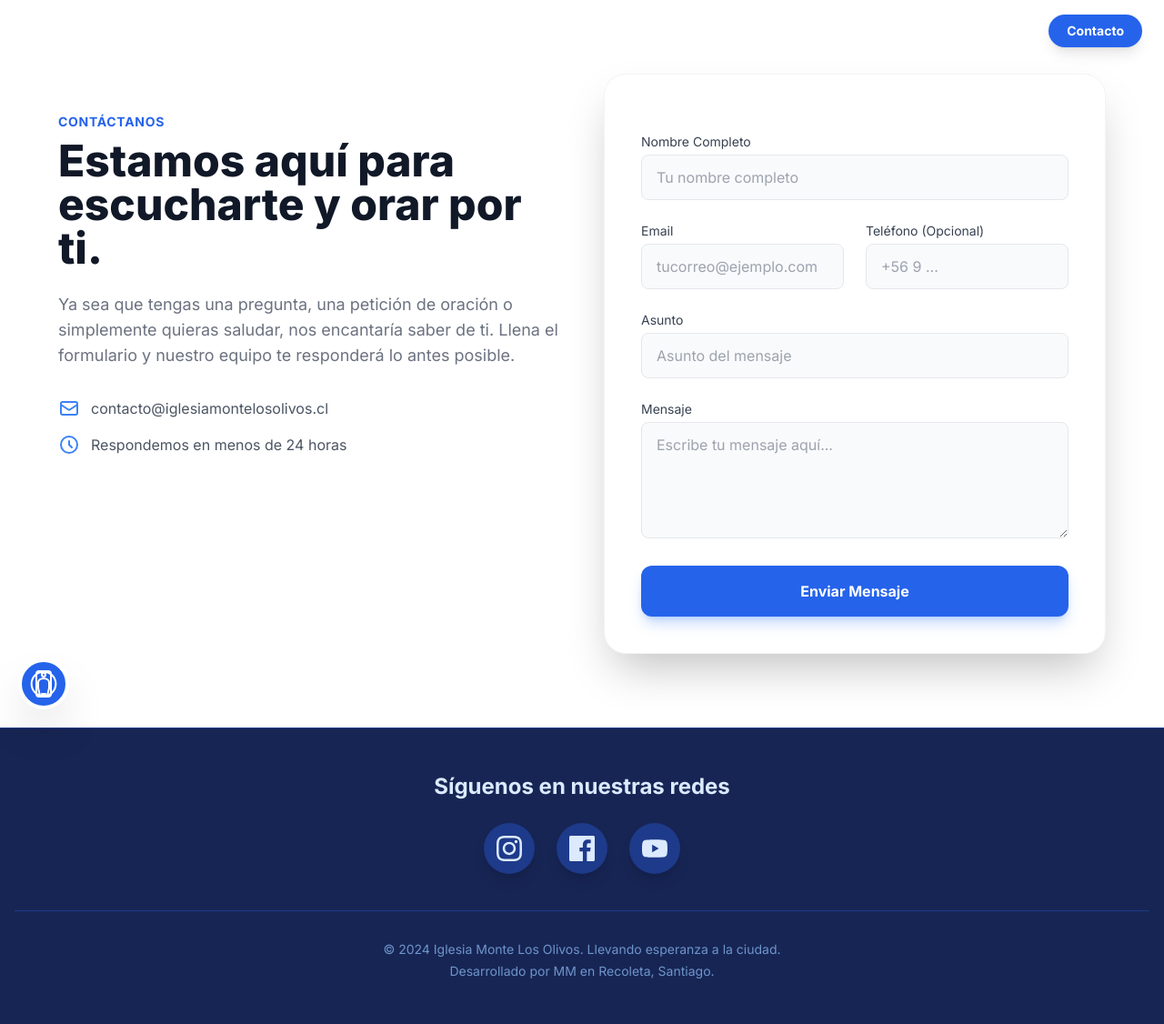
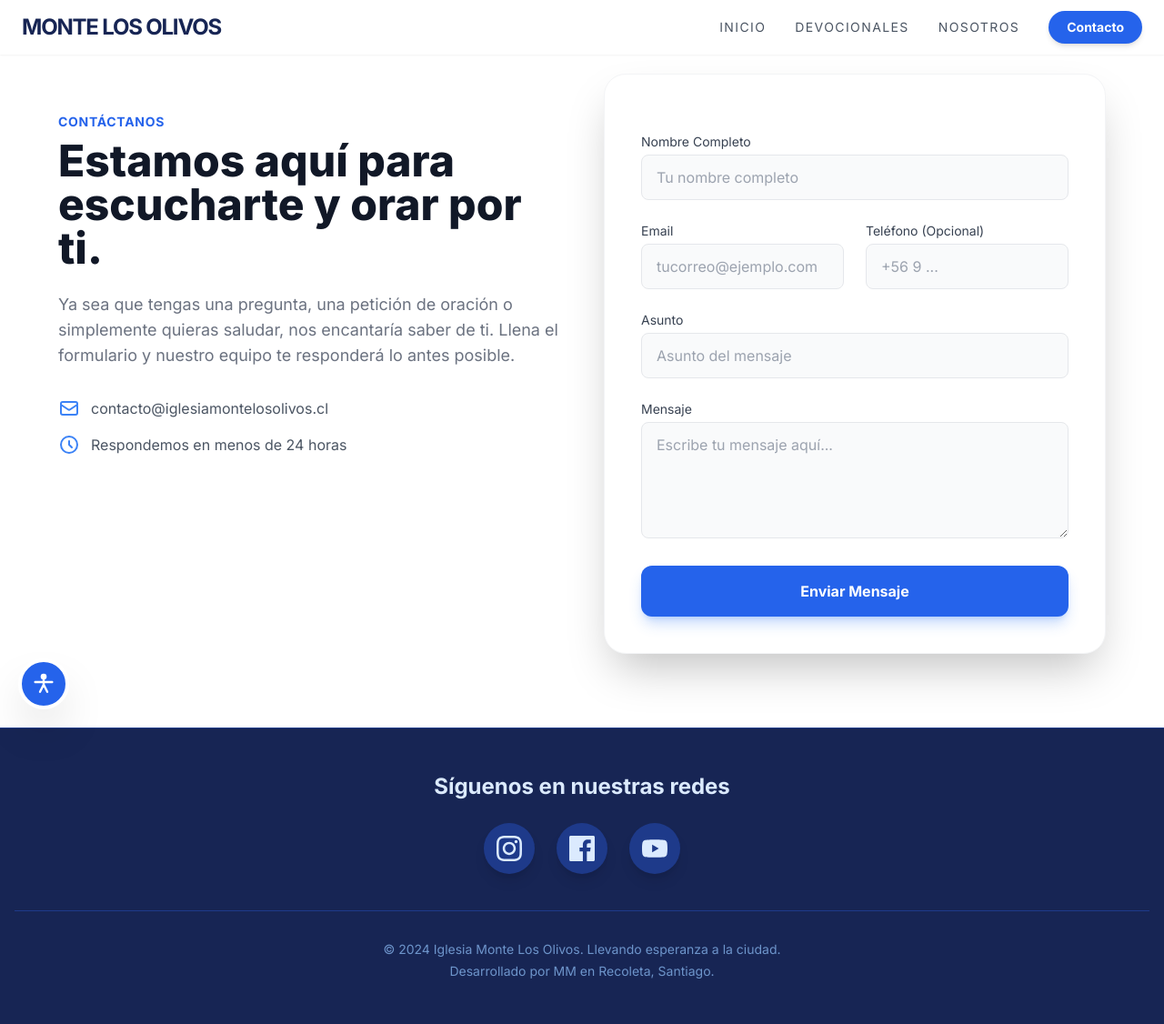
Before and after one commit to Moisescx/iglesia_web, a Django app: page /contacto/ in a window 1280 px wide. Shown: the whole page at 91% size. Run offline with Django 5.2, Linux system fonts and the light colour scheme; some libraries are stand-ins or nearby versions.

Commit message:
Cambios de seguridad

```diff
--- a/web/templates/base.html
+++ b/web/templates/base.html
@@ -29,36 +29,52 @@
 
 <body class="bg-gray-50 dark:bg-gray-900 text-gray-800 dark:text-gray-100 flex flex-col min-h-screen">
 
-    <nav id="navbar" class="fixed w-full z-50 transition-all duration-300 ease-in-out bg-transparent text-white dark:text-gray-100 py-4">
-        <div class="container mx-auto px-6">
+    <nav id="navbar" data-is-home="{% if request.path == '/' %}true{% else %}false{% endif %}" class="fixed w-full z-50 transition-all duration-300 ease-in-out flex items-center
+     {% if request.path == '/' %}
+        bg-transparent text-white py-6
+    {% else %}
+        bg-white/80 backdrop-blur-md shadow-sm text-blue-950 py-3
+    {% endif %}">
+
+        <div class="container mx-auto px-6 w-full">
             <div class="flex justify-between items-center">
 
                 <a href="{% url 'inicio' %}"
                     class="text-2xl font-bold tracking-tighter flex items-center gap-2 z-50 relative">
-                    <span id="logo-text" class="text-white transition-colors duration-300">MONTE LOS OLIVOS</span>
+                    <span id="logo-text" class="transition-colors duration-300
+                {% if request.path == '/' %}text-white{% else %}text-blue-950{% endif %}">
+                        MONTE LOS OLIVOS
+                    </span>
                 </a>
 
                 <div class="hidden md:flex space-x-8 items-center">
                     <a href="{% url 'inicio' %}"
-                        class="nav-link text-sm uppercase tracking-widest hover:text-blue-300 dark:hover:text-blue-300 transition">Inicio</a>
+                        class="nav-link text-sm uppercase tracking-widest font-medium transition-colors
+                   {% if request.path == '/' %}text-white hover:text-blue-300{% else %}text-gray-600 hover:text-blue-600{% endif %}">
+                        Inicio
+                    </a>
+                    <a href="{% url 'devocionales' %}"
+                        class="nav-link text-sm uppercase tracking-widest font-medium transition-colors
+                   {% if request.path == '/' %}text-white hover:text-blue-300{% else %}text-gray-600 hover:text-blue-600{% endif %}">
+                        Devocionales
+                    </a>
                     <a href="{% url 'quienes_somos' %}"
-                        class="nav-link text-sm uppercase tracking-widest hover:text-blue-300 dark:hover:text-blue-300 transition">Nosotros</a>
-                    <a href="{% url 'devocionales' %}"
-                        class="nav-link text-sm uppercase tracking-widest hover:text-blue-300 dark:hover:text-blue-300 transition">Devocionales</a>
+                        class="nav-link text-sm uppercase tracking-widest font-medium transition-colors
+                   {% if request.path == '/' %}text-white hover:text-blue-300{% else %}text-gray-600 hover:text-blue-600{% endif %}">
+                        Nosotros
+                    </a>
+
                     <a href="{% url 'contacto' %}"
-                        class="bg-blue-600 hover:bg-blue-500 text-white px-5 py-2 rounded-full font-bold text-sm transition transform hover:scale-105 shadow-lg">
+                        class="bg-blue-600 hover:bg-blue-500 text-white px-5 py-2 rounded-full font-bold text-sm transition transform hover:scale-105 shadow-md">
                         Contacto
                     </a>
-                    <!--<a href="{% url 'donar' %}"
-                        class="bg-blue-600 hover:bg-blue-500 text-white px-5 py-2 rounded-full font-bold text-sm transition transform hover:scale-105 shadow-lg">
-                        Donar
-                    </a>-->
                 </div>
 
                 <div class="md:hidden z-50 flex items-center">
-                    <button id="mobile-menu-btn" class="focus:outline-none">
-                        <svg class="w-8 h-8 text-white transition-colors duration-300" id="menu-icon" fill="none"
-                            stroke="currentColor" viewBox="0 0 24 24">
+                    <button id="mobile-menu-btn" class="focus:outline-none p-2">
+                        <svg id="menu-icon"
+                            class="w-8 h-8 transition-colors duration-300 {% if request.path == '/' %}text-white{% else %}text-blue-950{% endif %}"
+                            fill="none" stroke="currentColor" viewBox="0 0 24 24">
                             <path stroke-linecap="round" stroke-linejoin="round" stroke-width="2"
                                 d="M4 6h16M4 12h16M4 18h16"></path>
                         </svg>
@@ -68,16 +84,13 @@
         </div>
 
         <div id="mobile-menu"
-            class="fixed inset-0 bg-blue-950/95 dark:bg-black/80 backdrop-blur-xl z-40 transform translate-x-full transition-transform duration-300 flex flex-col justify-center items-center space-y-8 hidden">
+            class="fixed inset-0 bg-blue-950 z-40 transform translate-x-full transition-transform duration-300 flex flex-col justify-center items-center space-y-8 hidden">
             <a href="{% url 'inicio' %}"
-                class="text-2xl font-bold text-white hover:text-blue-400 mobile-link">Inicio</a>
+                class="text-3xl font-bold text-white hover:text-blue-300 mobile-link">Inicio</a>
             <a href="{% url 'quienes_somos' %}"
-                class="text-2xl font-bold text-white hover:text-blue-400 mobile-link">Nosotros</a>
+                class="text-3xl font-bold text-white hover:text-blue-300 mobile-link">Nosotros</a>
             <a href="{% url 'contacto' %}"
-                class="text-2xl font-bold text-blue-400 hover:text-white mobile-link">Contacto</a>
-            <a href="{% url 'devocionales' %}"
-                class="text-2xl font-bold text-blue-400 hover:text-white mobile-link">Devocionales</a>
-            <!--<a href="{% url 'donar' %}" class="text-2xl font-bold text-blue-400 hover:text-white mobile-link">Donar</a>-->
+                class="text-3xl font-bold text-blue-400 hover:text-white mobile-link">Contacto</a>
         </div>
     </nav>
 
@@ -85,7 +98,8 @@
     {% endblock %}
 
 
-    <footer class="bg-blue-950 text-blue-100 py-12 mt-auto border-t border-blue-900 dark:bg-gray-900 dark:text-gray-300 dark:border-gray-800">
+    <footer
+        class="bg-blue-950 text-blue-100 py-12 mt-auto border-t border-blue-900 dark:bg-gray-900 dark:text-gray-300 dark:border-gray-800">
         <div class="container mx-auto px-4 text-center space-y-10">
 
             <div class="space-y-6">
@@ -127,83 +141,98 @@
     </footer>
 
     <script>
-        // 1. LÓGICA DEL SCROLL (Transparente -> Vidrio)
+        document.addEventListener('DOMContentLoaded', () => {
             const navbar = document.getElementById('navbar');
             const logoText = document.getElementById('logo-text');
             const menuIcon = document.getElementById('menu-icon');
             const navLinks = document.querySelectorAll('.nav-link');
 
+            // Leemos si estamos en el Home (True/False) desde el HTML
+            const isHome = navbar.getAttribute('data-is-home') === 'true';
+
+            // --- 1. LÓGICA DEL SCROLL (Solo para el Home) ---
             window.addEventListener('scroll', () => {
+                // Si NO es el home, no hacemos nada (siempre se queda sólido)
+                if (!isHome) return;
+
                 if (window.scrollY > 50) {
-                // Cuando bajas: Se pone vidrio. Ajuste según tema claro/oscuro
-                navbar.classList.remove('bg-transparent', 'text-white', 'py-4');
-                if (document.documentElement.classList.contains('dark')) {
-                    navbar.classList.add('bg-gray-900/90', 'backdrop-blur-md', 'shadow-md', 'text-gray-100', 'py-2');
-                    logoText.classList.remove('text-white');
-                    logoText.classList.add('text-gray-100');
-                    if (menuIcon) {
-                        menuIcon.classList.remove('text-white');
-                        menuIcon.classList.add('text-gray-100');
-                    }
-                    navLinks.forEach(link => {
-                        link.classList.remove('hover:text-blue-300');
-                        link.classList.add('hover:text-blue-300');
-                    });
-                } else {
-                    navbar.classList.add('bg-white/90', 'backdrop-blur-md', 'shadow-md', 'text-blue-950', 'py-2');
+                    // BAJANDO: Modo Sólido (Blanco)
+                    navbar.classList.remove('bg-transparent', 'text-white', 'py-6');
+                    navbar.classList.add('bg-white/95', 'backdrop-blur-md', 'shadow-md', 'text-blue-950', 'py-3');
+
                     logoText.classList.remove('text-white');
                     logoText.classList.add('text-blue-950');
+
                     if (menuIcon) {
                         menuIcon.classList.remove('text-white');
                         menuIcon.classList.add('text-blue-950');
                     }
+
                     navLinks.forEach(link => {
-                        link.classList.remove('hover:text-blue-300');
-                        link.classList.add('hover:text-blue-600');
+                        link.classList.remove('text-white', 'hover:text-blue-300');
+                        link.classList.add('text-gray-600', 'hover:text-blue-600');
                     });
-                }
 
                 } else {
-                // Cuando estás arriba: Transparente y letras blancas
-                navbar.classList.add('bg-transparent', 'text-white', 'py-4');
-                navbar.classList.remove('bg-white/90', 'backdrop-blur-md', 'shadow-md', 'text-blue-950', 'py-2', 'bg-gray-900/90', 'text-gray-100');
+                    // SUBIENDO (ARRIBA): Modo Transparente
+                    navbar.classList.add('bg-transparent', 'text-white', 'py-6');
+                    navbar.classList.remove('bg-white/95', 'backdrop-blur-md', 'shadow-md', 'text-blue-950', 'py-3');
 
                     logoText.classList.add('text-white');
-                logoText.classList.remove('text-blue-950', 'text_gray-100');
+                    logoText.classList.remove('text-blue-950');
 
                     if (menuIcon) {
                         menuIcon.classList.add('text-white');
-                    menuIcon.classList.remove('text-blue-950', 'text_gray-100');
+                        menuIcon.classList.remove('text-blue-950');
                     }
 
                     navLinks.forEach(link => {
-                    link.classList.add('hover:text-blue-300');
-                    link.classList.remove('hover:text-blue-600');
+                        link.classList.add('text-white', 'hover:text-blue-300');
+                        link.classList.remove('text-gray-600', 'hover:text-blue-600');
                     });
                 }
             });
 
-        // 2. LÓGICA DEL MENÚ HAMBURGUESA (Abrir/Cerrar)
+            // --- 2. LÓGICA DEL MENÚ MÓVIL (Simple y Robusta) ---
             const btn = document.getElementById('mobile-menu-btn');
             const menu = document.getElementById('mobile-menu');
-        const links = document.querySelectorAll('.mobile-link');
+            const mobileLinks = document.querySelectorAll('.mobile-link');
 
-        btn.addEventListener('click', () => {
-            menu.classList.toggle('hidden'); // Muestra u oculta el bloque
+            function toggleMenu() {
+                const isHidden = menu.classList.contains('hidden');
 
-            // Pequeño truco para animar la entrada (esperamos 10ms para quitar el translate)
+                if (isHidden) {
+                    // ABRIR
+                    menu.classList.remove('hidden');
+                    // Pequeño delay para permitir la animación CSS
                     setTimeout(() => {
-                menu.classList.toggle('translate-x-full');
+                        menu.classList.remove('translate-x-full');
                     }, 10);
-        });
-
-        // Cerrar el menú automáticamente al hacer clic en un enlace
-        links.forEach(link => {
-            link.addEventListener('click', () => {
+                    document.body.classList.add('overflow-hidden'); // Congela el scroll
+                } else {
+                    // CERRAR
                     menu.classList.add('translate-x-full');
                     setTimeout(() => {
                         menu.classList.add('hidden');
                     }, 300);
+                    document.body.classList.remove('overflow-hidden'); // Reactiva el scroll
+                }
+            }
+
+            if (btn) {
+                btn.addEventListener('click', toggleMenu);
+            }
+
+            // Cerrar al hacer click en un enlace
+            mobileLinks.forEach(link => {
+                link.addEventListener('click', toggleMenu);
+            });
+
+            // Cerrar si toco el fondo oscuro (aunque ahora es pantalla completa, esto es seguridad)
+            menu.addEventListener('click', (e) => {
+                if (e.target === menu) {
+                    toggleMenu();
+                }
             });
         });
     </script>
@@ -243,14 +272,14 @@
         </div>
 
         <button onclick="toggleMenuAccesibilidad()"
-            class="bg-blue-600 hover:bg-blue-700 text-white w-14 h-14 rounded-full shadow-2xl transition transform hover:scale-105 border-4 border-white dark:border-gray-700 flex items-center justify-center">
+            class="bg-blue-600 hover:bg-blue-700 text-white w-14 h-14 rounded-full shadow-2xl transition transform hover:scale-105 border-4 border-white flex items-center justify-center">
+
             <svg class="w-8 h-8" xmlns="http://www.w3.org/2000/svg" fill="none" viewBox="0 0 24 24" stroke-width="1.5"
                 stroke="currentColor">
-                <path stroke-linecap="round" stroke-linejoin="round"
-                    d="M10.5 1.5H8.25A2.25 2.25 0 006 3.75v16.5a2.25 2.25 0 002.25 2.25h7.5A2.25 2.25 0 0018 20.25V3.75a2.25 2.25 0 00-2.25-2.25H13.5m-3 0V3h3V1.5m-3 0h3m-3 18.75h3" />
-                <path stroke-linecap="round" stroke-linejoin="round"
-                    d="M12 3a1.5 1.5 0 1 0 0 3 1.5 1.5 0 0 0 0-3ZM12 7.5c-2.5 0-4.5 1.5-4.5 3.5v4.5l1.5 6h6l1.5-6v-4.5c0-2-2-3.5-4.5-3.5Z" />
-                <circle cx="12" cy="12" r="10" stroke-width="1.5" />
+
+                <circle cx="12" cy="6" r="2.5" fill="currentColor" stroke="none" />
+                <path stroke-linecap="round" stroke-linejoin="round" d="M12 7.5v5l3 6M12 12.5l-3 6M5 10.5h14"
+                    stroke-width="1.8" />
             </svg>
         </button>
     </div>
```
Also changed, not shown: backend_iglesia/settings.py (+12 -5 lines). Lines whose indentation alone changed are shown as unchanged.
